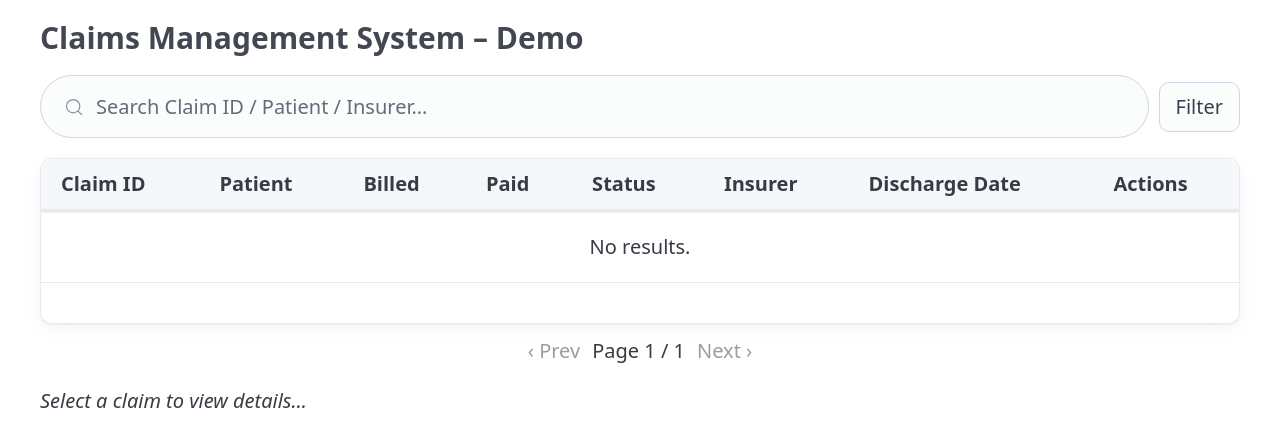
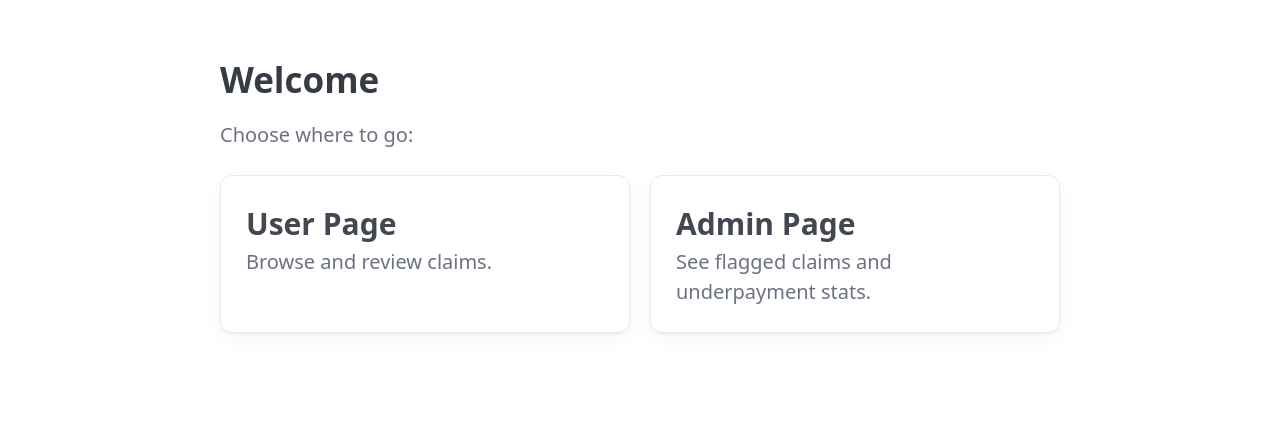
Before and after one commit to man9opie/ERISA_Recovery_Dev_Challenge_2025, a Django app: page / in a window 1280 px wide. Shown: the top 447 px of the page. Run offline with Django 4.2, Linux system fonts and the light colour scheme; data that the repository does not hold is empty; some libraries are stand-ins or nearby versions.

Commit message:
fix_admin

```diff
--- a/claims/management/commands/load_details.py
+++ b/claims/management/commands/load_details.py
@@ -48,7 +48,7 @@ class Command(BaseCommand):
                 continue
 
             info = dict(claim.detail_info or {})
-            # 合并常见字段
+
             if "denial_reason" in row and row["denial_reason"]:
                 info["denial_reason"] = row["denial_reason"].strip()
 
@@ -60,7 +60,7 @@ class Command(BaseCommand):
                     break
             cpts = parse_cpts(cpt_raw)
             if cpts:
-                info["cpt_codes"] = cpts  # 统一用 cpt_codes 存
+                info["cpt_codes"] = cpts
 
             if info != (claim.detail_info or {}):
                 self.stdout.write(f"claim_id={claim_id} detail_info -> {info}")
--- a/claims/templates/claims/_detail_panel.html
+++ b/claims/templates/claims/_detail_panel.html
@@ -13,7 +13,7 @@
           <line x1="8" y1="2" x2="8" y2="6"></line>
           <line x1="3" y1="10" x2="21" y2="10"></line>
         </svg>
-        <span>Claim Details - {{ claim.claim_id }}</span>
+        <span>Claim Details - {{ claiam.claim_id }}</span>
       </div>
 
       {# 状态胶囊 #}
--- /dev/null
+++ b/claims/templates/claims/welcome.html
@@ -0,0 +1,25 @@
+{% extends "claims/base.html" %}
+{% block title %}Welcome · Claims Demo{% endblock %}
+
+{% block content %}
+<section style="max-width: 840px; margin: 2rem auto;">
+  <h2 style="margin-bottom: 1rem;">Welcome</h2>
+  <p style="color:#6b7280; margin-bottom:1.25rem;">
+    Choose where to go:
+  </p>
+
+  <div style="display:grid; grid-template-columns: repeat(auto-fit, minmax(260px,1fr)); gap:1rem;">
+    <!-- 普通用户页（列表页） -->
+    <a href="{% url 'claims:index' %}" class="detail-card" style="text-decoration:none; display:block; padding:1.25rem;">
+      <h3 style="margin:.25rem 0 0 0;">User Page</h3>
+      <p style="color:#6b7280; margin:.25rem 0 0 0;">Browse and review claims.</p>
+    </a>
+
+    <!-- 管理员页（Dashboard） -->
+    <a href="{% url 'claims:admin_dashboard' %}" class="detail-card" style="text-decoration:none; display:block; padding:1.25rem;">
+      <h3 style="margin:.25rem 0 0 0;">Admin Page</h3>
+      <p style="color:#6b7280; margin:.25rem 0 0 0;">See flagged claims and underpayment stats.</p>
+    </a>
+  </div>
+</section>
+{% endblock %}
--- a/claims/urls.py
+++ b/claims/urls.py
@@ -1,14 +1,20 @@
-# claims/urls.py
-# claims/urls.py
 from django.urls import path
 from . import views
 
-app_name = "claims"  # ← 新增/确认
+app_name = "claims"
 
 urlpatterns = [
-    path("", views.index, name="index"),
-    path("claims/<int:pk>/", views.claim_detail, name="detail"),
-    path("claims/<int:pk>/notes/add/", views.add_note, name="add_note"),
-    path("claims/<int:pk>/flag/confirm/", views.flag_confirm, name="flag_confirm"),
-    path("claims/<int:pk>/flag/set/", views.flag_set, name="flag_set"),
+    path("welcome/", views.welcome, name="welcome"),
+    path("user/", views.index, name="index"),
+
+    # 规范的新名字
+    path("claim/<int:pk>/", views.claim_detail, name="claim_detail"),
+
+    # 兼容旧模板里用到的名字（新增这一行）
+    path("detail/<int:pk>/", views.claim_detail, name="detail"),
+
+    path("dashboard/", views.admin_dashboard, name="admin_dashboard"),
+    path("flag/confirm/<int:pk>/", views.flag_confirm, name="flag_confirm"),
+    path("flag/set/<int:pk>/", views.flag_set, name="flag_set"),
+    path("note/add/<int:pk>/", views.add_note, name="add_note"),
 ]
--- a/claims/views.py
+++ b/claims/views.py
@@ -1,33 +1,26 @@
 # claims/views.py
-from __future__ import annotations
+import re
+import json
+from decimal import Decimal
 
-import json
-import re
-from typing import List
+from django.db.models import Q, F, Case, When, Value, DecimalField, ExpressionWrapper, Avg
+from django.core.paginator import Paginator
+from django.shortcuts import render, redirect, get_object_or_404
+from django.views.decorators.http import require_http_methods, require_POST
+from django.contrib.auth import logout
 
-from django.core.paginator import Paginator
-from django.db.models import F, Q
-from django.shortcuts import get_object_or_404, render
-from django.views.decorators.http import require_http_methods, require_POST
+from .models import Claim
+from .forms import NoteForm
 
-from .forms import NoteForm
-from .models import Claim
-
-PAGE_SIZE = 50  # 每页行数，可按需调整
+PAGE_SIZE = 50
 
 
-# ---------------------------
-# helpers：把 detail_info 做容错解析
-# ---------------------------
-def _extract_cpt_list(info) -> List[str]:
-    """
-    从 detail_info 里尽最大可能取出 CPT 列表：
-    - 兼容 key: cpt_codes / cpt / cpts / cpt code / cpt codes / codes
-    - 兼容字符串或列表，字符串支持逗号、空格、分号、竖线等分隔
-    """
+# ---------- Helpers to extract info from detail_info ----------
+def _extract_cpt_list(info):
+    """从 detail_info 里尽最大可能取出 CPT 列表，兼容多种 key 和字符串分隔"""
     if not isinstance(info, dict):
         return []
-    low = {(k or "").strip().lower(): v for k, v in info.items()}
+    low = { (k or "").strip().lower(): v for k, v in info.items() }
 
     candidates = [
         low.get("cpt_codes"),
@@ -39,7 +32,6 @@ def _extract_cpt_list(info) -> List[str]:
     ]
     raw = next((v for v in candidates if v), None)
 
-    # 兜底：任意包含 "cpt" 的 key
     if raw is None:
         for k, v in low.items():
             if "cpt" in k:
@@ -59,46 +51,82 @@ def _extract_cpt_list(info) -> List[str]:
     return []
 
 
-def _extract_insurer(claim: Claim, info) -> str:
-    """优先用 claim.insurer；其次从 detail_info 里找别名。"""
+def _extract_insurer(claim, info):
+    """优先 claim.insurer；其次从 detail_info 里找"""
     if getattr(claim, "insurer", ""):
         return claim.insurer
     if not isinstance(info, dict):
         return ""
-    low = {(k or "").strip().lower(): v for k, v in info.items()}
+    low = { (k or "").strip().lower(): v for k, v in info.items() }
     return low.get("insurer") or low.get("payer") or low.get("insurance") or ""
 
 
-def _extract_denial(info, claim: Claim) -> str:
-    """
-    统一抽取“否认原因”文本：
-    - 兼容 detail_info.denial_reason / detail_info.denial / detail_info.denialreason
-    - 兜底为模型字段 claim.denial_reason（若存在）
-    - 返回字符串，拿不到时返回空串
-    """
+def _extract_denial(claim, info):
+    if getattr(claim, "denial_reason", ""):
+        return claim.denial_reason
     if isinstance(info, dict):
-        low = {(k or "").strip().lower(): v for k, v in info.items()}
-        val = (
-            low.get("denial_reason")
-            or low.get("denial")
-            or low.get("denialreason")
-        )
-        if isinstance(val, (list, tuple)):
-            val = ", ".join(map(str, val))
-        if val:
-            return str(val)
-    return getattr(claim, "denial_reason", "") or ""
+        for key in ("denial_reason", "denial", "denial reason"):
+            if key in {k.lower(): v for k, v in info.items()}:
+                return info.get(key)
+    return ""
 
 
-# ---------------------------
-# 视图
-# ---------------------------
+# ---------- Welcome / guest / logout ----------
+@require_http_methods(["GET"])
+def welcome(request):
+    return render(request, "claims/welcome.html")
+
+
+@require_http_methods(["GET"])
+def continue_as_guest(request):
+    """访客进入用户页（就是列表页）"""
+    return redirect("claims:index")
+
+
+@require_http_methods(["GET"])
+def logout_view(request):
+    logout(request)
+    return redirect("claims:welcome")
+
+
+# ---------- Admin dashboard ----------
+@require_http_methods(["GET"])
+def admin_dashboard(request):
+    """
+    展示：所有 need_review=True 的 claims 列表，
+    以及平均 underpayment（billed - paid 的正值平均）。
+    """
+    # underpayment = max(billed - paid, 0)
+    underpay_expr = Case(
+        When(billed_amount__gt=F("paid_amount"),
+             then=ExpressionWrapper(F("billed_amount") - F("paid_amount"),
+                                    output_field=DecimalField(max_digits=12, decimal_places=2))),
+        default=Value(Decimal("0.00")),
+        output_field=DecimalField(max_digits=12, decimal_places=2)
+    )
+
+    flagged = (Claim.objects
+               .filter(need_review=True)
+               .annotate(underpayment=underpay_expr)
+               .order_by("-created_at"))
+
+    avg_underpay_all = (Claim.objects
+                        .annotate(underpayment=underpay_expr)
+                        .aggregate(avg=Avg("underpayment"))["avg"]) or Decimal("0.00")
+
+    ctx = {
+        "flagged_claims": flagged,
+        "avg_underpay_all": avg_underpay_all,
+    }
+    return render(request, "claims/admin_dashboard.html", ctx)
+
+
+# ---------- User list page ----------
 @require_http_methods(["GET"])
 def index(request):
-    """列表页：搜索 + 过滤 + 排序 + 分页（支持 HTMX 部分刷新）"""
     q = (request.GET.get("q") or "").strip()
     status = (request.GET.get("status") or "").strip()          # "", "denied", "paid", "under_review"
-    date_order = (request.GET.get("date") or "newest").strip()  # "newest" | "oldest"
+    date_order = (request.GET.get("date") or "newest").strip()   # "newest" | "oldest"
     page = request.GET.get("page")
 
     qs = Claim.objects.all()
@@ -107,9 +135,9 @@ def index(request):
     if q:
         for token in q.split():
             qs = qs.filter(
-                Q(claim_id__icontains=token)
-                | Q(patient_name__icontains=token)
-                | Q(insurer__icontains=token)
+                Q(claim_id__icontains=token) |
+                Q(patient_name__icontains=token) |
+                Q(insurer__icontains=token)
             )
 
     # 状态过滤
@@ -122,17 +150,13 @@ def index(request):
     else:
         qs = qs.order_by(F("discharge_date").desc(nulls_last=True), "-created_at")
 
-    # 只取表格需要字段
+    # 表格需要字段
     qs = qs.only(
-        "id",
-        "claim_id",
-        "patient_name",
-        "billed_amount",
-        "paid_amount",
-        "status",
-        "insurer",
-        "discharge_date",
-        "created_at",
+        "id", "claim_id", "patient_name",
+        "billed_amount", "paid_amount",
+        "status", "insurer",
+        "discharge_date", "created_at",
+        "need_review",
     )
 
     paginator = Paginator(qs, PAGE_SIZE)
@@ -145,18 +169,14 @@ def index(request):
         "paginator": paginator,
         "is_htmx": is_htmx,
     }
-
-    # HTMX 请求只返回表格片段
     if is_htmx:
         return render(request, "claims/_claim_table.html", ctx)
-
-    # 首次加载整页
     return render(request, "claims/index.html", ctx)
 
 
+# ---------- Claim detail panel (for HTMX) ----------
 @require_http_methods(["GET"])
-def claim_detail(request, pk: int):
-    """点击 View 加载详情面板（含 Insurer/CPT/Denial 容错解析）"""
+def claim_detail(request, pk):
     claim = get_object_or_404(Claim, pk=pk)
     info = claim.detail_info if isinstance(claim.detail_info, dict) else {}
 
@@ -165,51 +185,49 @@ def claim_detail(request, pk: int):
         "note_form": NoteForm(),
         "insurer_display": _extract_insurer(claim, info),
         "cpt_list": _extract_cpt_list(info),
-        "denial_text": _extract_denial(info, claim),
+        "denial_text": _extract_denial(claim, info),
     }
+    # 注意：模板名按你项目里现有的来；如果你的文件名是 _detail_panel.html，请对应替换
     return render(request, "claims/_detail_panel.html", ctx)
 
 
+# ---------- Notes ----------
 @require_http_methods(["POST"])
-def add_note(request, pk: int):
-    """
-    添加备注，返回 “仅备注列表” 片段（_notes_list.html），
-    以便在 _notes_card.html 中 hx-target 到该列表进行局部刷新。
-    """
+def add_note(request, pk):
     claim = get_object_or_404(Claim, pk=pk)
     form = NoteForm(request.POST)
     if form.is_valid():
         note = form.save(commit=False)
         note.claim = claim
         note.save()
+        # 成功后只回 notes 列表片段（通常是 claims/_notes_list.html）
         return render(request, "claims/_notes_list.html", {"claim": claim})
 
-    # 校验失败也返回列表（附 400），前端可自行处理
+    # 校验失败也回列表（或回表单），状态 400 便于前端处理
     resp = render(request, "claims/_notes_list.html", {"claim": claim})
     resp.status_code = 400
     return resp
 
 
+# ---------- Flag (Review) ----------
+@require_http_methods(["GET"])
 def flag_confirm(request, pk):
-    """点击 'Flag for Review' 时先来这里：
-       - 如果已标记，弹只读提示
-       - 否则，弹确认框
-    """
+    """返回确认弹窗片段（HTMX 载入到 #modal）"""
     claim = get_object_or_404(Claim, pk=pk)
     if claim.need_review:
-        return render(request, "claims/_already_review.html", {"claim": claim})
+        # 已标记就直接返回更新后的红旗按钮（也可以返回“已标记”的提示片段）
+        return render(request, "claims/_flag_button.html", {"claim": claim})
     return render(request, "claims/_confirm_review.html", {"claim": claim})
 
 
 @require_POST
-def flag_set(request, pk: int):
-    """确认后设置 need_review=True，并触发关闭弹窗事件"""
+def flag_set(request, pk):
     claim = get_object_or_404(Claim, pk=pk)
     if not claim.need_review:
         claim.need_review = True
         claim.save(update_fields=["need_review"])
 
-    # 返回更新后的红旗按钮片段，并触发关闭模态框
     resp = render(request, "claims/_flag_button.html", {"claim": claim})
+    # 让前端关闭弹窗（和你之前模板中的 JS 对应）
     resp["HX-Trigger"] = json.dumps({"close-modal": {"id": claim.pk}})
     return resp
--- a/claims_demo/urls.py
+++ b/claims_demo/urls.py
@@ -1,7 +1,11 @@
-from django.contrib import admin
-from django.urls import include, path
+# claims_demo/urls.py
+from django.urls import path, include
+from claims import views as claims_views
 
 urlpatterns = [
-    path("admin/", admin.site.urls),
-    path("", include("claims.urls")),
+    # 让根路径 / 显示 Welcome
+    path("", claims_views.welcome, name="welcome_root"),
+
+    # 其它页面都走 app 自己的 urls
+    path("", include(("claims.urls", "claims"), namespace="claims")),
 ]
```
Also changed, not shown: claims/management/commands/load_claims.py (+8 -10 lines), claims/templates/claims/admin_dashboard.html (added, +53 -0 lines).
